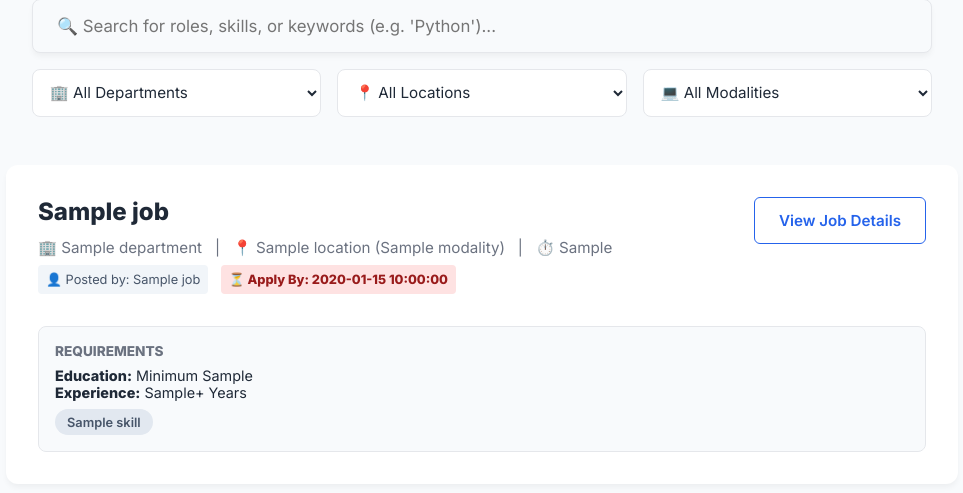
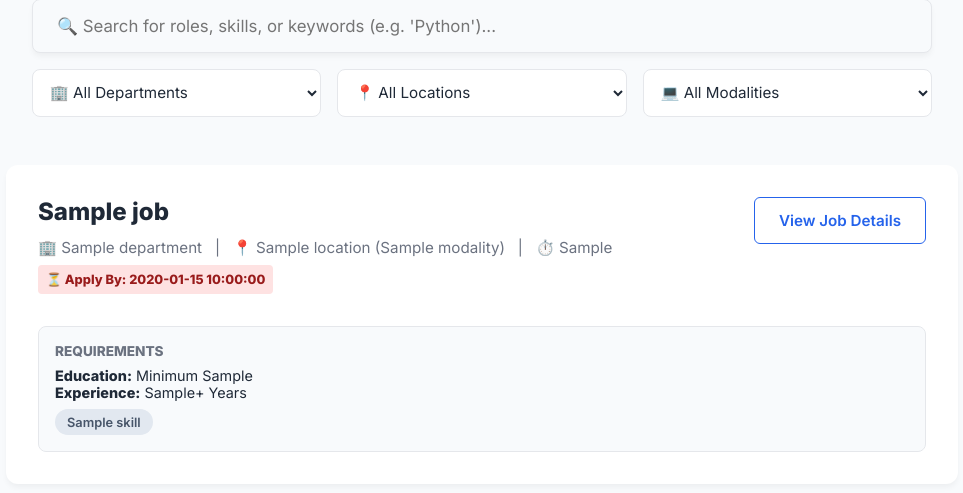
Before and after one commit to HaiderIjaz5/hrvision, a Flask app: template templates/job_board.html in a window 1280 px wide. Shown: the part 357-850 px from the top of the page, without its empty margins (158-1121 px from the left). Run offline with Flask 3, Linux system fonts and the light colour scheme; the template is opened without the code that fills it: most values are stand-ins (such as "Sample title", 1, 10 or a date in 2020); one stand-in notice (Sample message) is shown; some libraries are stand-ins or nearby versions.

Commit message:
Edit or delete hr

```diff
--- a/templates/job_board.html
+++ b/templates/job_board.html
@@ -49,12 +49,9 @@
                     <p style="color: var(--text-muted); font-size: 0.95rem; margin-bottom: 1rem; line-height: 1.8;">
                         🏢 <span class="job-dept">{{ job.department }}</span> &nbsp; | &nbsp; 📍 {{ job.location }} ({{ job.modality }}) &nbsp; | &nbsp; ⏱️ {{ job.employment_type }} <br>
 
-                        <span style="display: inline-block; margin-top: 0.2rem; padding: 0.2rem 0.5rem; background-color: #f1f5f9; border-radius: 4px; font-size: 0.8rem; color: #475569;">
-                            👤 Posted by: {{ job.admin_name | default('HR Team') }}
-                        </span>
 
                         {% if job.deadline %}
-                            <span style="display: inline-block; margin-left: 0.5rem; margin-top: 0.2rem; padding: 0.2rem 0.5rem; background-color: #fee2e2; border-radius: 4px; font-size: 0.8rem; color: #991b1b; font-weight: bold;">
+                            <span style="display: inline-block; margin-left: 0rem; margin-top: 0.2rem; padding: 0.2rem 0.5rem; background-color: #fee2e2; border-radius: 4px; font-size: 0.8rem; color: #991b1b; font-weight: bold;">
                                 ⏳ Apply By: {{ job.deadline }}
                             </span>
                         {% endif %}
```
Also changed, not shown: templates/admin_login.html (+14 -5 lines).
